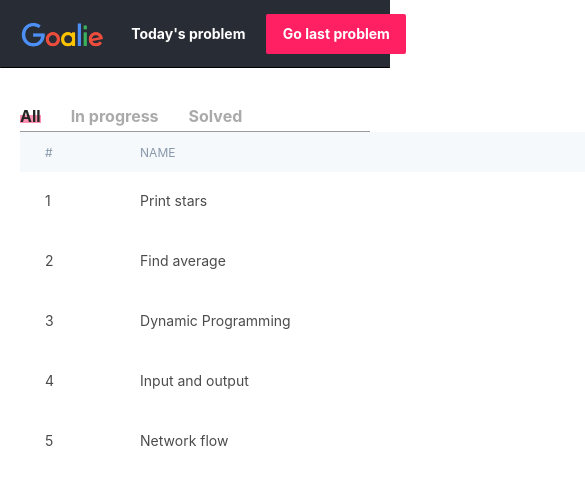
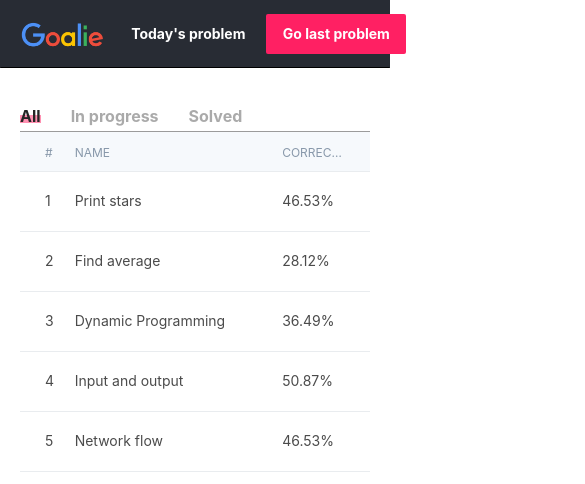
Before and after one commit to hyunsukimsokcho/goalie-web, a React (Create React App) app: page / in a window 390 px wide. Shown: the top 484 px of the page, 585 px wide, since content can reach past the window. Built offline with nearby package versions, Linux system fonts and the light colour scheme.

Commit message:
[master] Fix responsive width with hover effect

```diff
--- a/src/components/Table/ProblemTable.scss
+++ b/src/components/Table/ProblemTable.scss
@@ -5,4 +5,7 @@
   display: flex;
   flex-direction: column;
   margin: 0 auto;
+  @media (max-width: $bp-laptop) {
+    width: 100%;
+  }
 }
--- a/src/components/Table/ProblemTableEntry.js
+++ b/src/components/Table/ProblemTableEntry.js
@@ -8,7 +8,7 @@ const ProblemTableEntry = props => {
   return (
     <div
       className={`problem-table-entry-container ${props.isHeader ? 'table-header' : ''}`}
-      onClick={()=>props.push(`/${props.problem.id}`)}
+      onClick={props.isHeader ? null : ()=>props.push(`/${props.problem.id}`)}
     >
       <div className={'problem-number'}>
         <FormattedMessage id={props.isHeader ? 'problemTableEntry.number' : props.number} />
--- a/src/components/Table/ProblemTableEntry.scss
+++ b/src/components/Table/ProblemTableEntry.scss
@@ -8,8 +8,13 @@
   padding: 20px 25px;
   box-sizing: border-box;
   color: $goalie-font;
+  border-bottom: 1px solid #E9EcEf;
+  cursor: pointer;
   @media (max-width: $bp-laptop) {
     width: 100%;
+  }
+  &:hover {
+    background-color: #FCFCFC;
   }
   &.table-header {
     height: 40px;
@@ -17,6 +22,8 @@
     background-color: #F6F9FC;
     font-size: 12px !important;
     color: #8898AA;
+    cursor: default;
+    // border-bottom: 1px solid $gray;
   }
   .problem-number {
     width: 100px;
```
